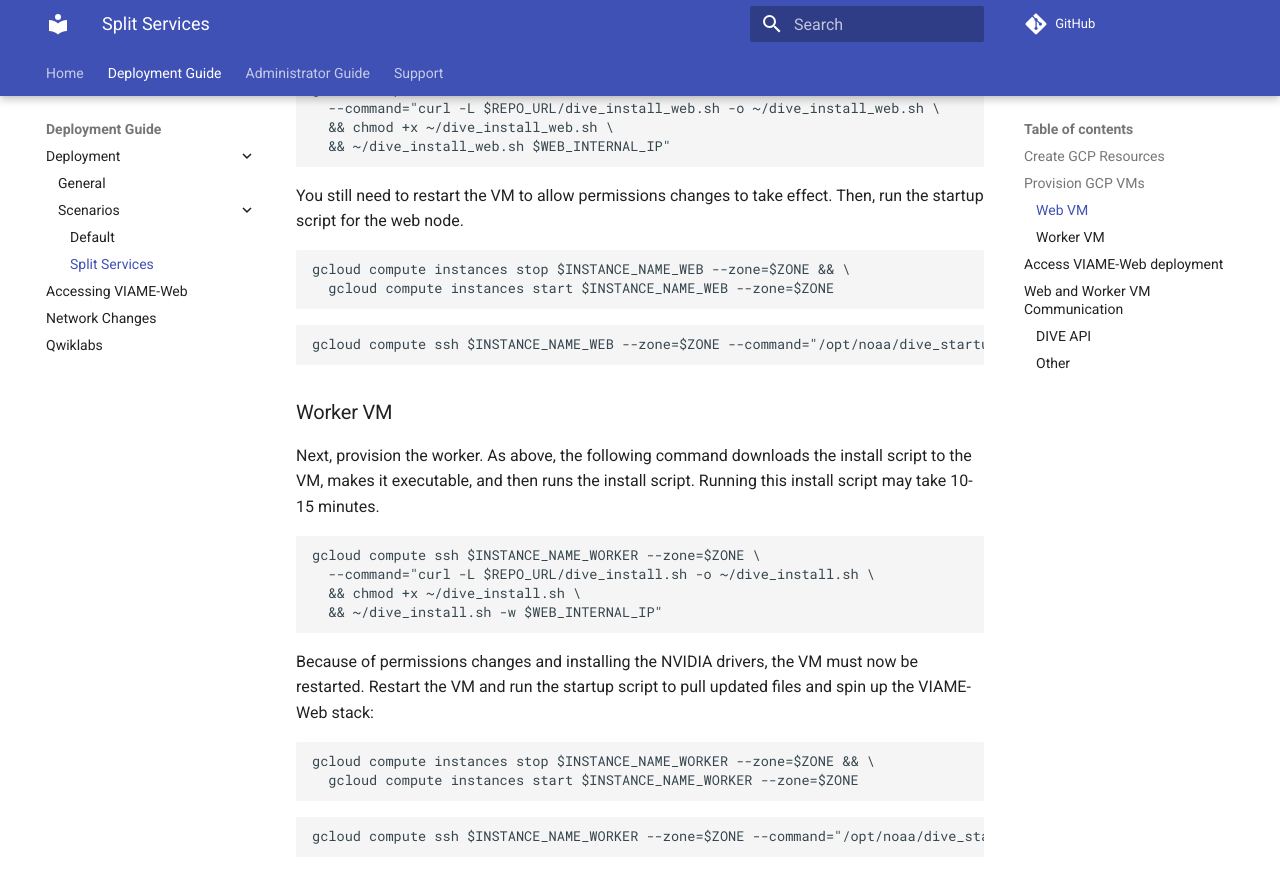
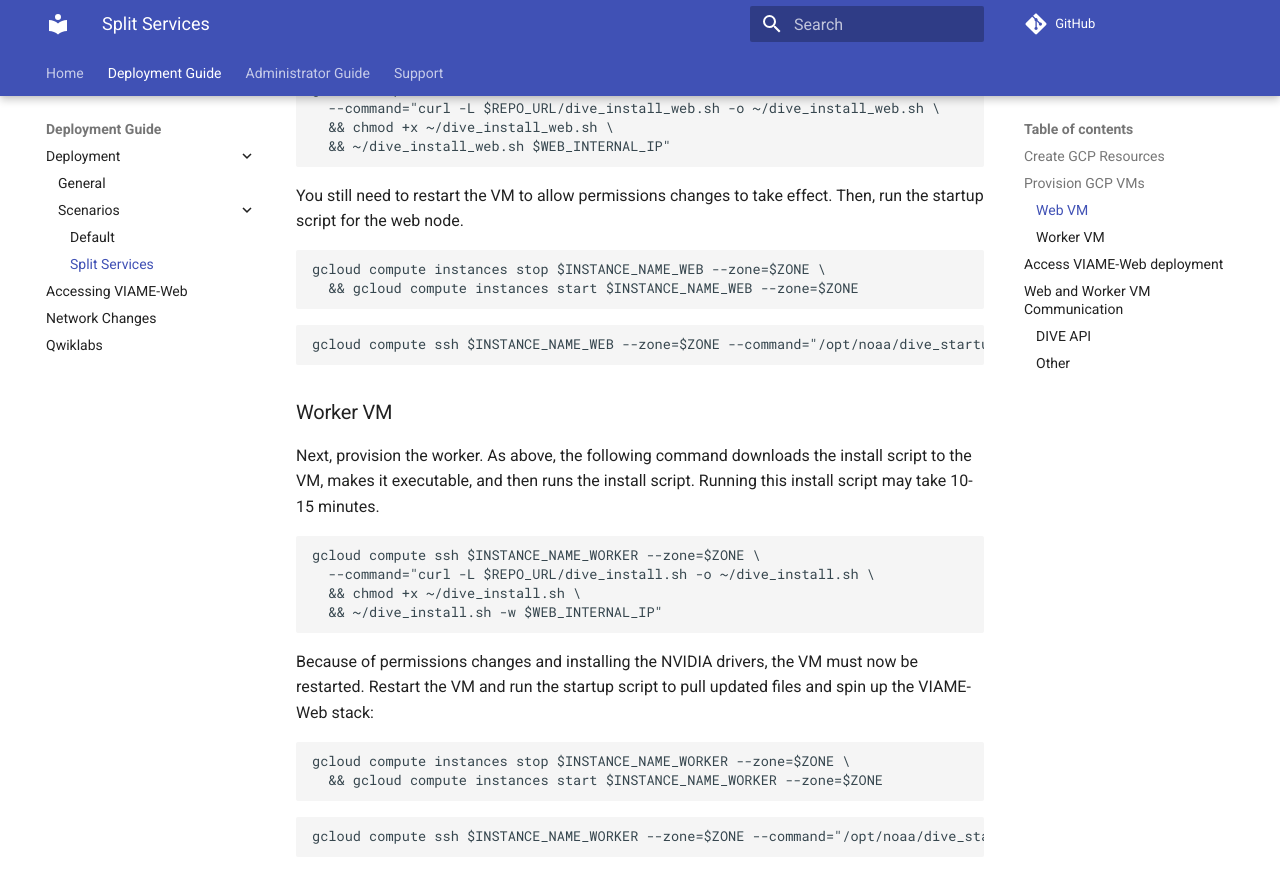
Before and after one commit to SWFSC/viame-web-noaa-gcp, an MkDocs documentation site: the page built from docs/deployment-split.md, in a window 1280 px wide and 900 px high, scrolled down 1059 px. Shown: the top 883 px of the window. Built offline with MkDocs 1.6.1 and Material for MkDocs 9.7.7, drawn with Linux system fonts in a browser that asks for light colours; comment, search, counter and statistics services are not loaded.

Commit message:
doc update

````diff
--- a/docs/deployment-split.md
+++ b/docs/deployment-split.md
@@ -36,8 +36,8 @@ gcloud compute ssh $INSTANCE_NAME_WEB --zone=$ZONE \
 You still need to restart the VM to allow permissions changes to take effect. Then, run the startup script for the web node.
 
 ``` bash
-gcloud compute instances stop $INSTANCE_NAME_WEB --zone=$ZONE && \
-  gcloud compute instances start $INSTANCE_NAME_WEB --zone=$ZONE
+gcloud compute instances stop $INSTANCE_NAME_WEB --zone=$ZONE \
+  && gcloud compute instances start $INSTANCE_NAME_WEB --zone=$ZONE
 ```
 ``` bash
 gcloud compute ssh $INSTANCE_NAME_WEB --zone=$ZONE --command="/opt/noaa/dive_startup_web.sh"
@@ -57,8 +57,8 @@ gcloud compute ssh $INSTANCE_NAME_WORKER --zone=$ZONE \
 Because of permissions changes and installing the NVIDIA drivers, the VM must now be restarted. Restart the VM and run the startup script to pull updated files and spin up the VIAME-Web stack:
 
 ``` bash
-gcloud compute instances stop $INSTANCE_NAME_WORKER --zone=$ZONE && \
-  gcloud compute instances start $INSTANCE_NAME_WORKER --zone=$ZONE
+gcloud compute instances stop $INSTANCE_NAME_WORKER --zone=$ZONE \
+  && gcloud compute instances start $INSTANCE_NAME_WORKER --zone=$ZONE
 ```
 ``` bash
 gcloud compute ssh $INSTANCE_NAME_WORKER --zone=$ZONE --command="/opt/noaa/dive_startup_worker.sh"
````
Also changed, not shown: docs/deployment-default.md (+2 -2 lines).
